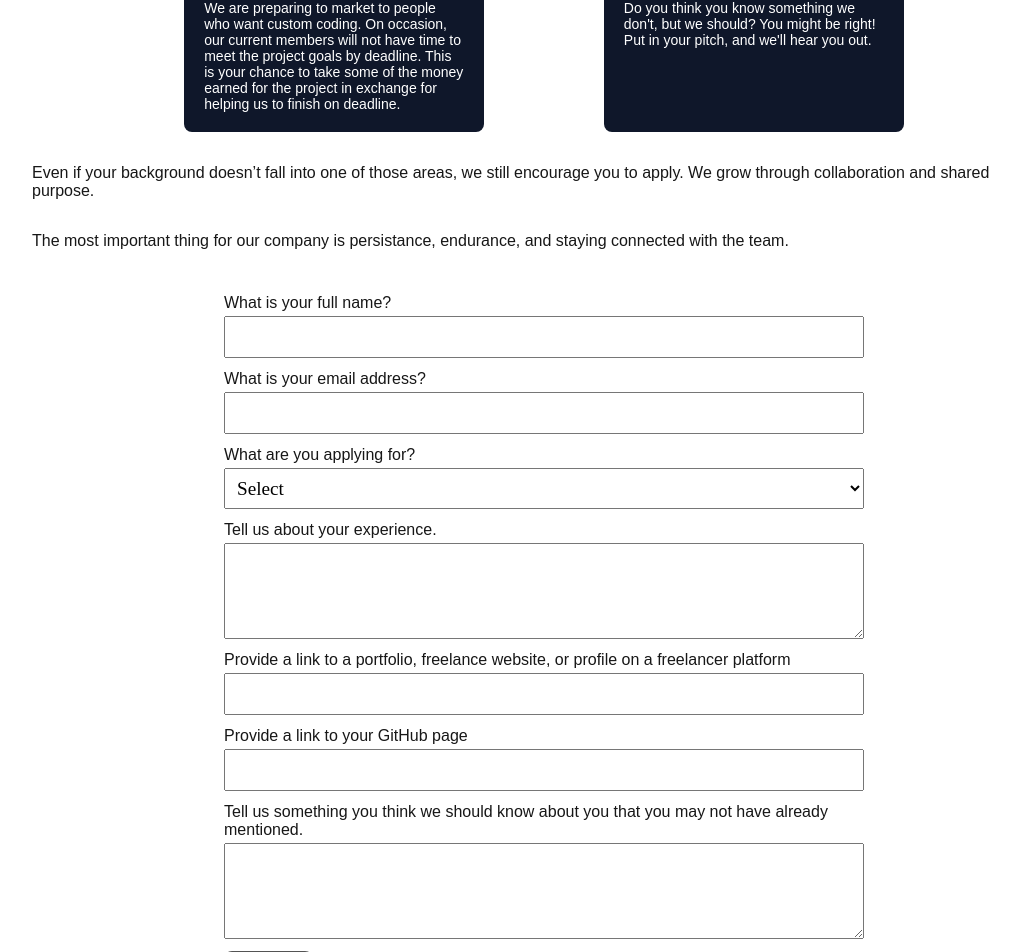
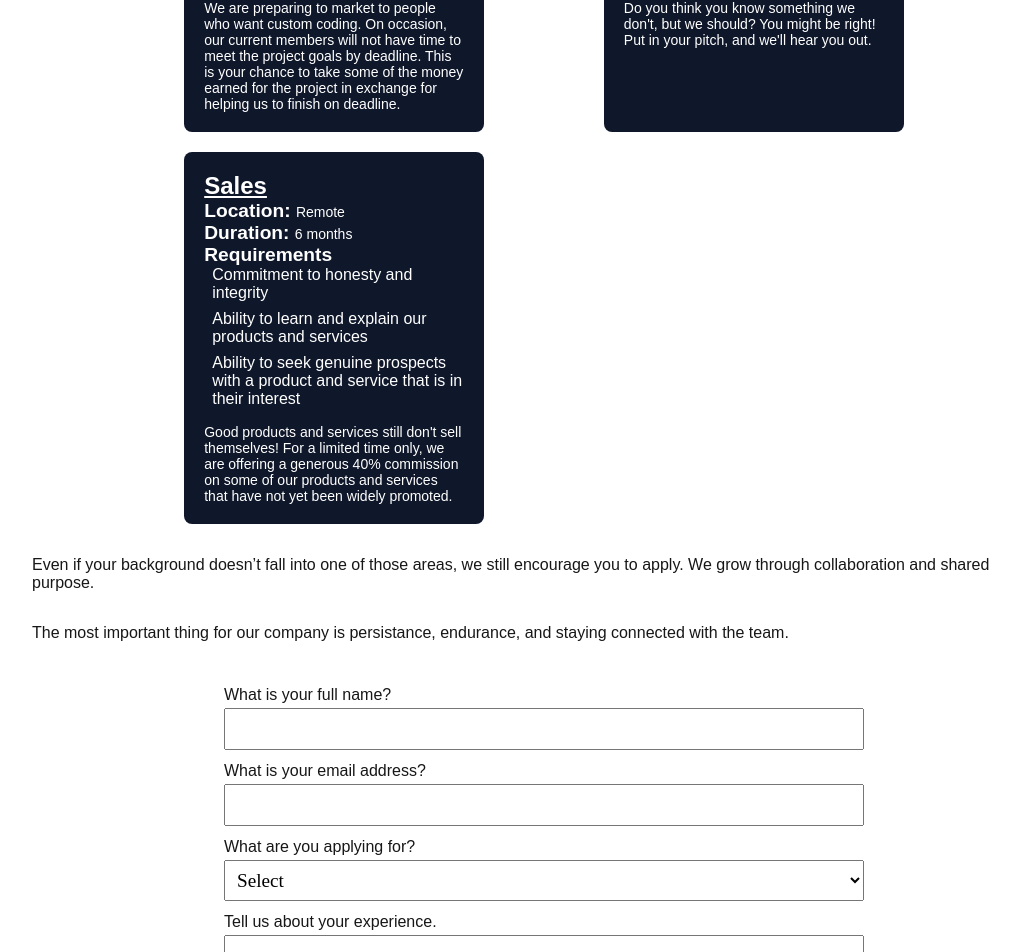
Before and after one commit to joewrotehaikus/llama_landing, a Next.js app: page /careers in a window 1280 px wide. Shown: the part 1310-2262 px from the top of the page, without its empty margins (96-1116 px from the left). Built offline with nearby package versions, Linux system fonts and the light colour scheme.

Commit message:
Finish careers page

```diff
--- a/app/careers/page.jsx
+++ b/app/careers/page.jsx
@@ -56,6 +56,18 @@ export default function CareersPage() {
       ],
       description:
         "Do you think you know something we don't, but we should? You might be right! Put in your pitch, and we'll hear you out.",
+    },
+    {
+      title: "Sales",
+      location: "Remote",
+      duration: "6 months",
+      requirements: [
+        "Commitment to honesty and integrity",
+        "Ability to learn and explain our products and services",
+        "Ability to seek genuine prospects with a product and service that is in their interest",
+      ],
+      description:
+        "Good products and services still don't sell themselves! For a limited time only, we are offering a generous 40% commission on some of our products and services that have not yet been widely promoted.",
     },
   ];
 
--- a/app/careers/workApplication.jsx
+++ b/app/careers/workApplication.jsx
@@ -16,10 +16,33 @@ export default function WorkApplication({ opportunities }) {
 
   async function handleSubmit(e) {
     e.preventDefault();
-    setSent(true);
+
+    const apiUrl = process.env.NEXT_PUBLIC_API_URL;
 
     try {
-    } catch (e) {}
+      setSent(true);
+      const response = await fetch(apiUrl + "/careers", {
+        method: "POST",
+        headers: { "Content-Type": "application/json" },
+        body: JSON.stringify({
+          name,
+          email,
+          applyingFor,
+          experience,
+          portfolio,
+          github,
+          about,
+        }),
+      });
+
+      if (response.ok) {
+        setReceived(true);
+      } else {
+        setSent(false);
+      }
+    } catch (error) {
+      console.error(error);
+    }
   }
 
   return (
--- a/app/survey/survey.jsx
+++ b/app/survey/survey.jsx
@@ -18,12 +18,12 @@ export default function Survey() {
 
   async function handleSubmit(e) {
     e.preventDefault();
-    setSent(true);
 
     const apiUrl = process.env.NEXT_PUBLIC_API_URL;
 
     try {
-      const response = await fetch(apiUrl, {
+      setSent(true);
+      const response = await fetch(apiUrl + "/survey", {
         method: "POST",
         headers: { "Content-Type": "application/json" },
         body: JSON.stringify({
```
